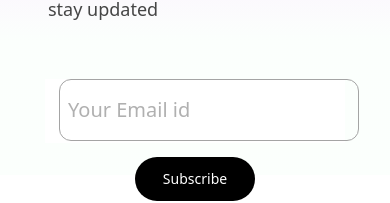
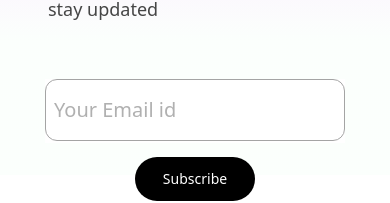
Before and after one commit to rdxnandi/ecommerce-website, a React (Vite) app: page / in a window 390 px wide. Shown: the part 4045-4248 px from the top of the page. Built offline with nearby package versions, Linux system fonts and the light colour scheme; no server answers.

Commit message:
minor changes

```diff
--- a/src/components/NewsLetter.jsx
+++ b/src/components/NewsLetter.jsx
@@ -9,11 +9,11 @@ function NewsLetter() {
       <p className="text-[#454545] text-xm">
         Subscribe to our newsletter and stay updated
       </p>
-      <div className="flex lg:flex-row flex-col gap-4 lg:gap-0 items-center justify-between bg-white lg:w-[730px] w-[300px] h-16 lg:rounded-full lg:border lg:border-[#e3e3e3] mt-7">
+      <div className="flex lg:flex-row flex-col gap-4 lg:gap-0 items-center bg-white lg:w-[730px] w-[300px] h-16 lg:rounded-full lg:border lg:border-[#e3e3e3] mt-7">
         <input
           type="email"
           placeholder="Your Email id"
-          className="lg:w-[500px] w-full lg:border-none border border-[#a4a4a4] py-4 px-2 rounded-xl outline-hidden ml-7 text-[#616161] text-xl"
+          className="lg:w-[500px] w-full lg:border-none border border-[#a4a4a4] py-4 px-2 rounded-xl outline-hidden lg:ml-7 text-[#616161] text-xl"
         />
         <button className="lg:w-52 w-[120px] h-full rounded-full py-3 lg:rounded-full bg-black text-white text-sm lg:text-xl cursor-pointer">
           Subscribe
```
